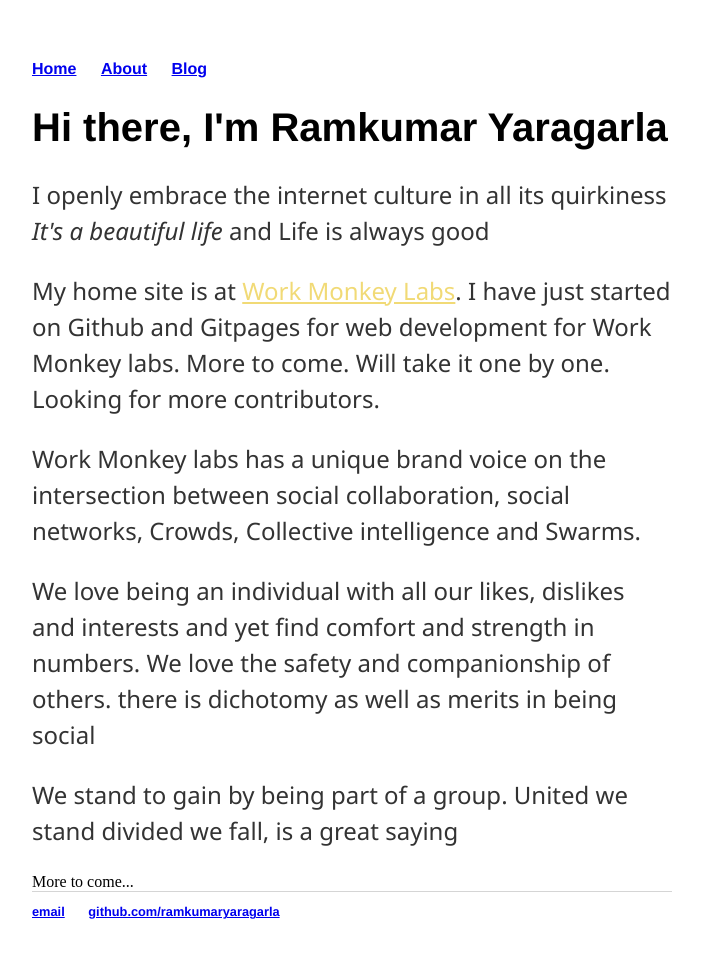
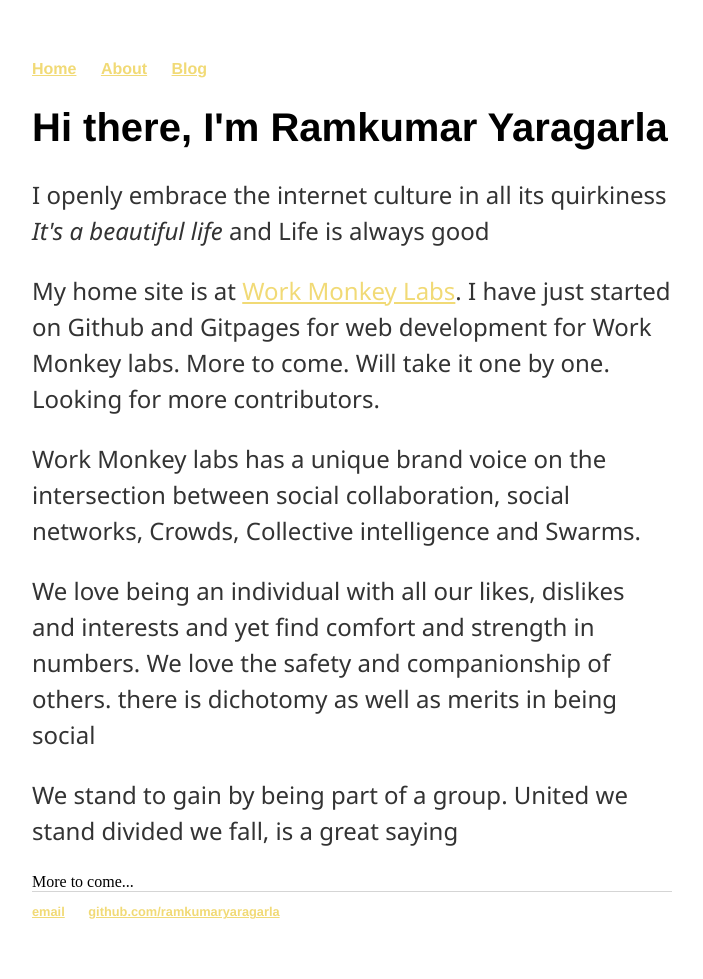
Before and after one commit to RamkumarYaragarla/worko, a Jekyll site: the page built from index.html, in a window 1280 px wide. Shown: the whole page, without its empty margins (288-991 px from the left). Built offline with Jekyll 4.4.1, drawn with Linux system fonts in a browser that asks for light colours.

Commit message:
Update main.css

```diff
--- a/css/main.css
+++ b/css/main.css
@@ -12,7 +12,7 @@ nav ul li, footer ul li {
     display: inline;
     margin-right: 20px;
 }
-p a {
+a {
        text-decoration: underline;
        color: #f1da76;
 }
```
